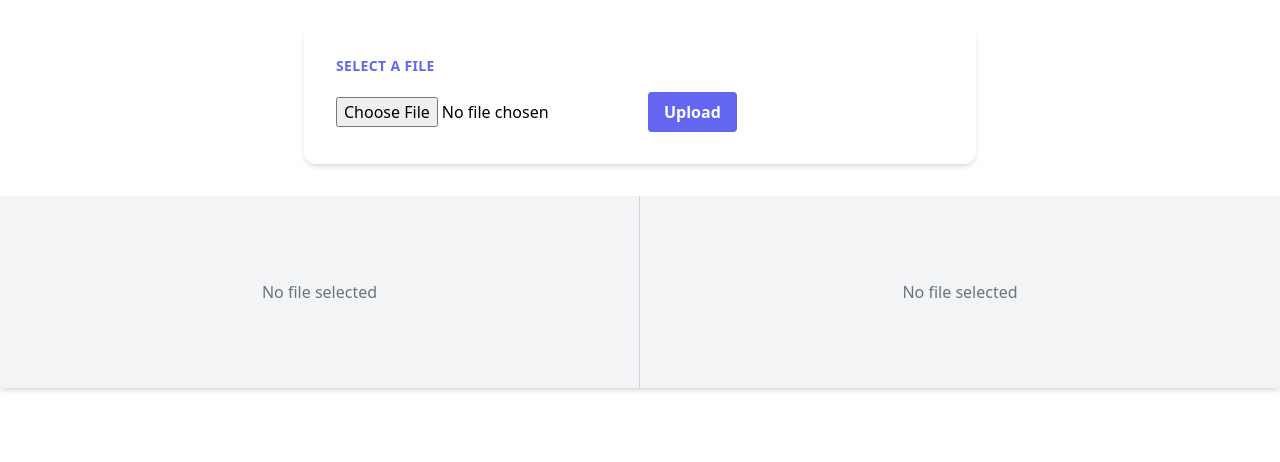
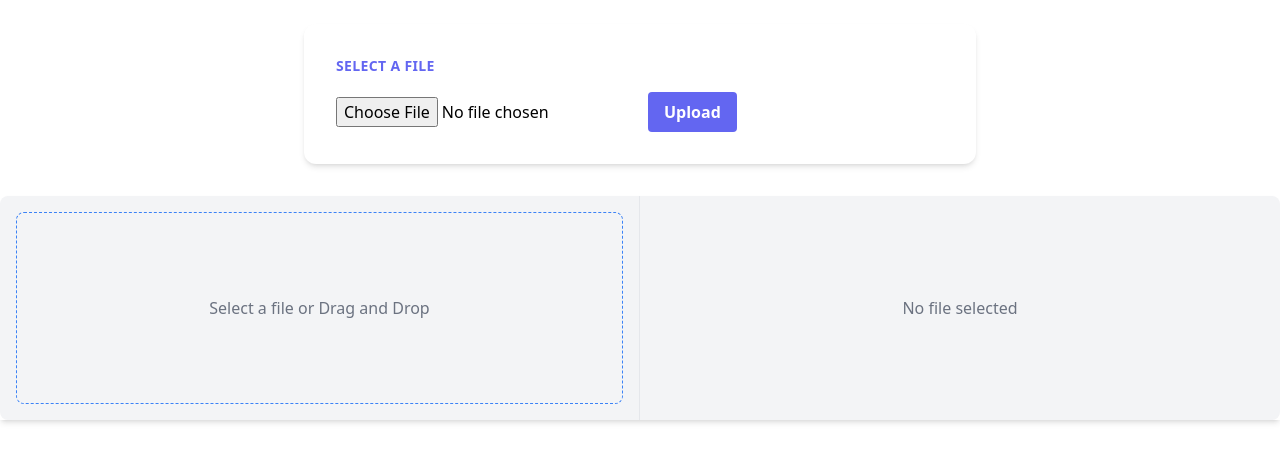
Before and after one commit to Madushan98/Ocrt-ToolkIt, a Next.js app in the folder frontend/: page / in a window 1280 px wide. Shown: the top 462 px of the page. Built offline with nearby package versions, Linux system fonts and the light colour scheme.

Commit message:
drag and drop image

```diff
--- a/frontend/components/filePreview.tsx
+++ b/frontend/components/filePreview.tsx
@@ -5,7 +5,9 @@ import { FileContext } from '../app/context'
 
 const FilePreview = () => {
     const fileContext = useContext(FileContext)
+    const [selectedFile, setSelectedFile] =  useState<Blob | null>(null)
     const [hovered, setHovered] = useState(false)
+    const [isDragging, setIsDragging] = useState(false);
 
     const handleHover = () => {
         setHovered(true)
@@ -15,30 +17,58 @@ const FilePreview = () => {
         setHovered(false)
     }
 
+    const handleDragOver = (e: React.DragEvent<HTMLDivElement>) => {
+        e.preventDefault();
+        setIsDragging(true);
+    };
+
+    const handleDragLeave = (e: React.DragEvent<HTMLDivElement>) => {
+        e.preventDefault();
+        setIsDragging(false);
+    };
+
+    const handleDrop = (e: React.DragEvent<HTMLDivElement>) => {
+        e.preventDefault();
+        setIsDragging(false);
+        const files = e.dataTransfer.files;
+        if (files.length > 0) {
+            const file = files[0];
+            setSelectedFile(selectedFile);
+            console.log(URL.createObjectURL(file));
+            fileContext?.setPreviewUrl(URL.createObjectURL(file));
+        }
+    };
+
     return (
-        <div style={{ paddingTop: '2rem' }}
-            className={`relative overflow-hidden ${hovered ? 'shadow-xl' : 'shadow-md'}`}
+        <div
+            className={`relative overflow-hidden ${hovered ? 'shadow-xl' : 'shadow-md'} mt-8`}
             onMouseEnter={handleHover}
             onMouseLeave={handleLeave}
         >
-            <div className="flex">
-                <div className="w-1/2 border-r border-gray-300">
+            <div className="flex bg-gray-100 rounded-lg">
+                <div  className="w-1/2 border-r p-4">
                     {fileContext?.previewUrl ? (
+                        // eslint-disable-next-line @next/next/no-img-element
                         <img
-                            className="h-48 w-full object-cover md:h-full md:w-60"
+                            className="object-cover"
                             src={fileContext?.previewUrl}
                             alt="File Preview"
                         />
                     ) : (
-                        <div className="h-48 w-full bg-gray-100 flex justify-center items-center">
-                            <span className="text-gray-500">No file selected</span>
+                        <div
+                        onDragOver={handleDragOver}
+                        onDrop={handleDrop}
+                        onDragLeave={handleDragLeave}
+                        className={`rounded-lg z-10 h-48 w-full flex justify-center items-center ${isDragging?'border-2':'border'} border-dashed border-blue-500 `}>
+                            <span className="text-gray-500 ">Select a file or Drag and Drop</span>
                         </div>
                     )}
                 </div>
-                <div className="w-1/2">
+                <div className="w-1/2 p-4">
                 {fileContext?.previewUrl ? (
+                        // eslint-disable-next-line @next/next/no-img-element
                         <img
-                            className="h-48 w-full object-cover md:h-full md:w-60"
+                            className="object-cover"
                             src={fileContext?.previewUrl}
                             alt="File Preview"
                         />
--- a/frontend/next.config.js
+++ b/frontend/next.config.js
@@ -1,5 +1,8 @@
 /** @type {import('next').NextConfig} */
 const nextConfig = {
+  rules: {
+    "@next/next/no-img-element": "off",
+   },
   reactStrictMode: true,
   experimental: {
   appDir: true,
```
